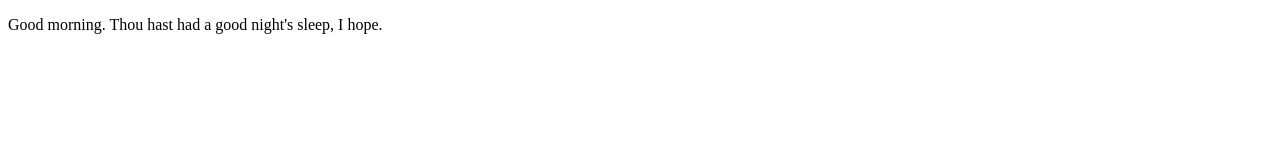
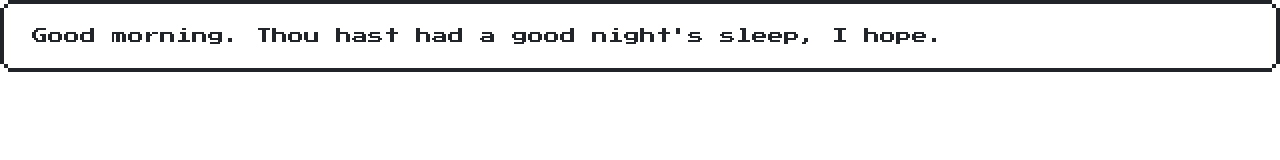
Before and after one commit to alexander-semenets-dev/alexander-semenets-dev.github.io, a plain HTML site: page index.html in a window 1280 px wide. Drawn offline with nearby package versions, Linux system fonts and the light colour scheme.

Commit message:
Update index.html

```diff
--- a/index.html
+++ b/index.html
@@ -3,12 +3,8 @@
 <head>
     <meta charset="utf-8">
 
-    <title>The HTML5 Herald</title>
-    <meta name="description" content="The HTML5 Herald">
-    <meta name="author" content="SitePoint">
-
-    <!--<link href="https://fonts.googleapis.com/css?family=Press+Start+2P" rel="stylesheet">-->
-    <!--<link href="https://unpkg.com/nes.css/css/nes.css" rel="stylesheet"/>-->
+    <link href="https://fonts.googleapis.com/css?family=Press+Start+2P" rel="stylesheet">
+    <link href="https://unpkg.com/nes.css/css/nes.css" rel="stylesheet"/>
 
     <!--<style>-->
     <!--html, body, pre, code, kbd, samp {-->
```
